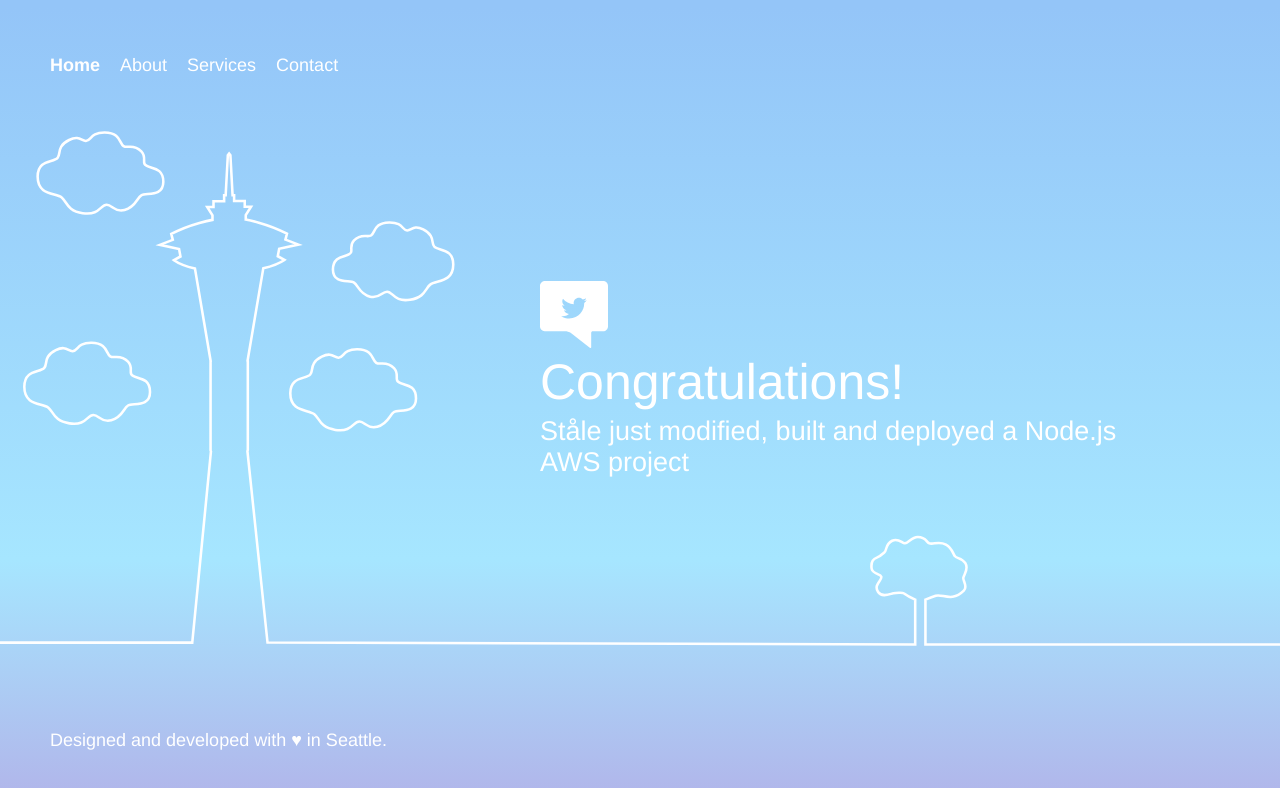
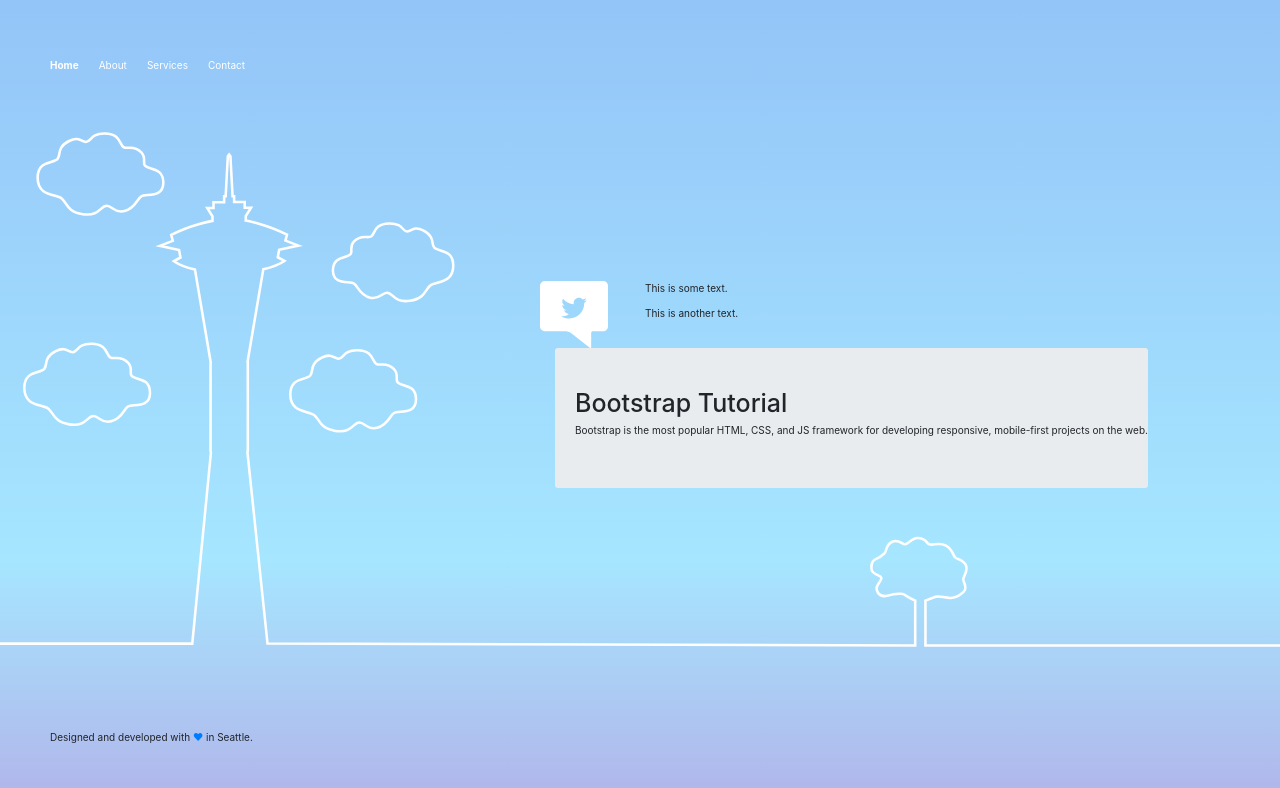
Before and after one commit to staamik/BronnoysundLambda, a website: page public/index.html in a window 1280 px wide. Drawn offline with nearby package versions, Linux system fonts and the light colour scheme.

Commit message:
Bootstrap

```diff
--- a/package.json
+++ b/package.json
@@ -9,5 +9,8 @@
     },
     "scripts": {
         "test": "mocha --recursive tests"
+    },
+    "dependencies": {
+        "bootstrap": "^4.0.0"
     }
 }
--- a/public/index.html
+++ b/public/index.html
@@ -7,6 +7,7 @@
     <meta name="description" content="" />
     <link href="assets/css/styles.css" rel="stylesheet">
     <link href="assets/css/gradients.css" rel="stylesheet">
+    <link href="/node_modules/bootstrap/dist/css/bootstrap.min.css" rel="stylesheet">
 </head>
 
 <body class="">
@@ -57,10 +58,15 @@
 
         <div class="message">
             <a class="twitter-link" href="http://twitter.com/home/?status=I%20created%20a%20project%20with%20AWS%20CodeStar!%20%23AWS%20%23AWSCodeStar%20https%3A%2F%2Faws.amazon.com%2Fcodestar"><img src="assets/img/tweet.svg" /></a>
-            <div class="text">
-                <h1>Congratulations!</h1>
-                <h2>Ståle just modified, built and deployed a Node.js AWS project</h2>
-            </div>
+            <div class="container">
+                <div class="jumbotron text">
+                  <h1>Bootstrap Tutorial</h1>
+                  <p>Bootstrap is the most popular HTML, CSS, and JS framework for developing
+                  responsive, mobile-first projects on the web.</p>
+                </div>
+                <p>This is some text.</p>
+                <p>This is another text.</p>
+              </div>
         </div>
     </div>
 
@@ -69,6 +75,7 @@
     </footer>
 
     <script src="assets/js/set-background.js"></script>
+    <script src="/node_modules/bootstrap/dist/js/bootstrap.min.js"></script>
 </body>
 
 </html>
```
Also changed, not shown: 1 other file.
